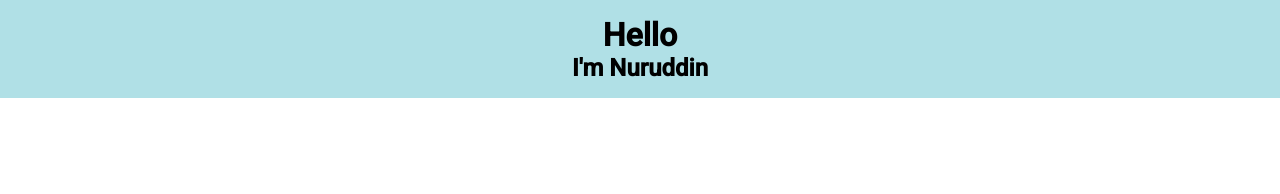
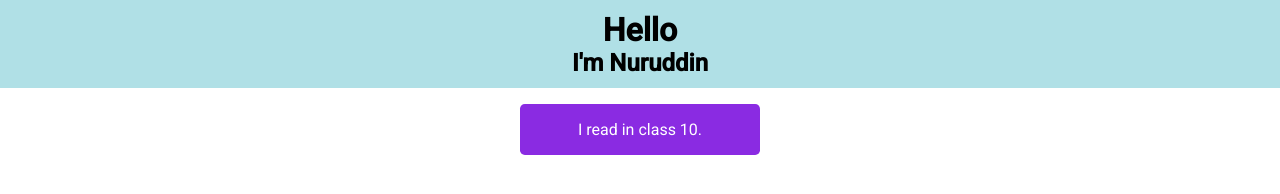
Before and after one commit to shimulsql/git-practice, a plain HTML site: page index.html in a window 1280 px wide. Drawn offline with Linux system fonts and the light colour scheme.

Commit message:
edited on Simul pc

```diff
--- a/index.html
+++ b/index.html
@@ -12,5 +12,10 @@
         <h1>Hello</h1>
         <h2>I'm Nuruddin</h2>
     </header>
+    <main>
+        <p>
+            I read in class 10.
+        </p>
+    </main>
 </body>
 </html>
--- a/style.css
+++ b/style.css
@@ -7,8 +7,26 @@
     font-family: 'Roboto', sans-serif;
 }
 
+body {
+    min-height: 100vh;
+    width: 100%;
+}
+
 header {
     text-align: center;
     background: powderblue;
-    padding: 1rem 0;
+    padding: .7rem 0;
 }
+
+main {
+    max-width: 15rem;
+    margin: 1rem auto;
+}
+
+p {
+    padding: 1rem;
+    background: blueviolet;
+    color: #fff;
+    text-align: center;
+    border-radius: .3rem;
+}
```
